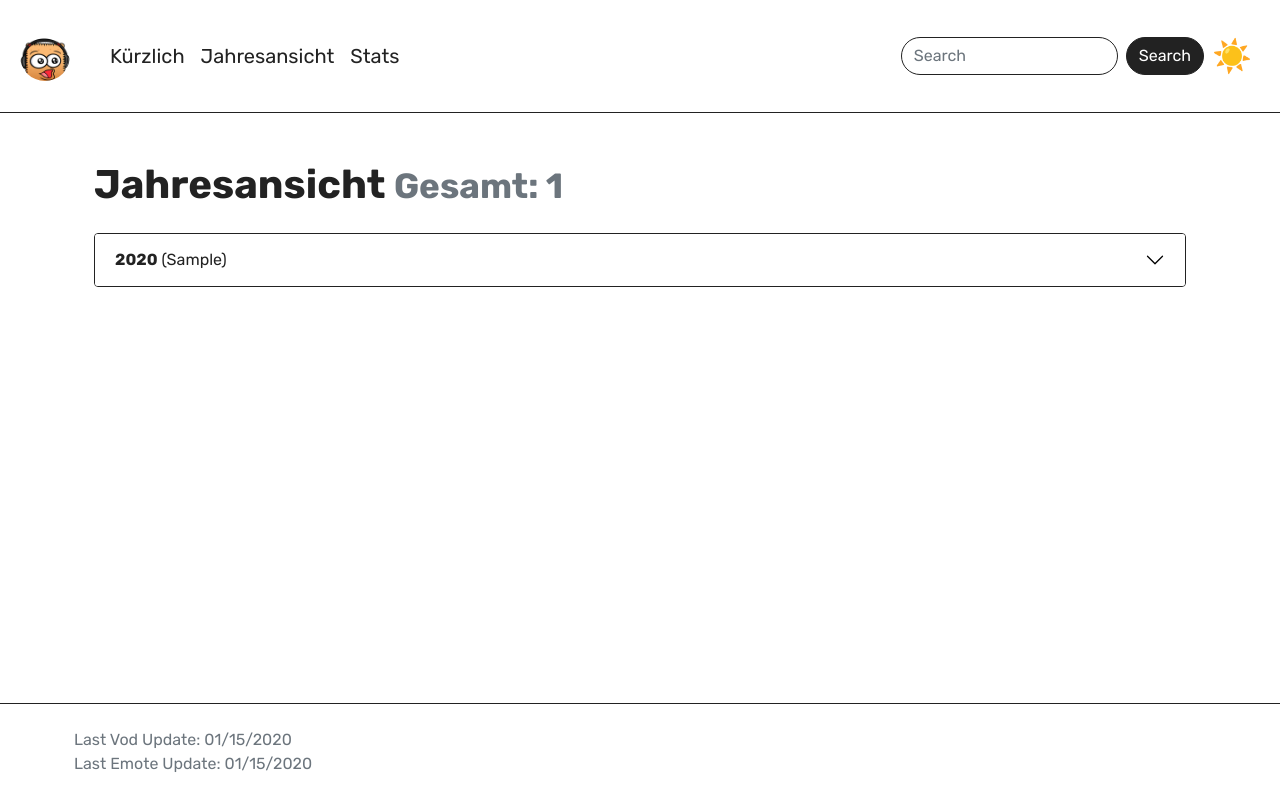
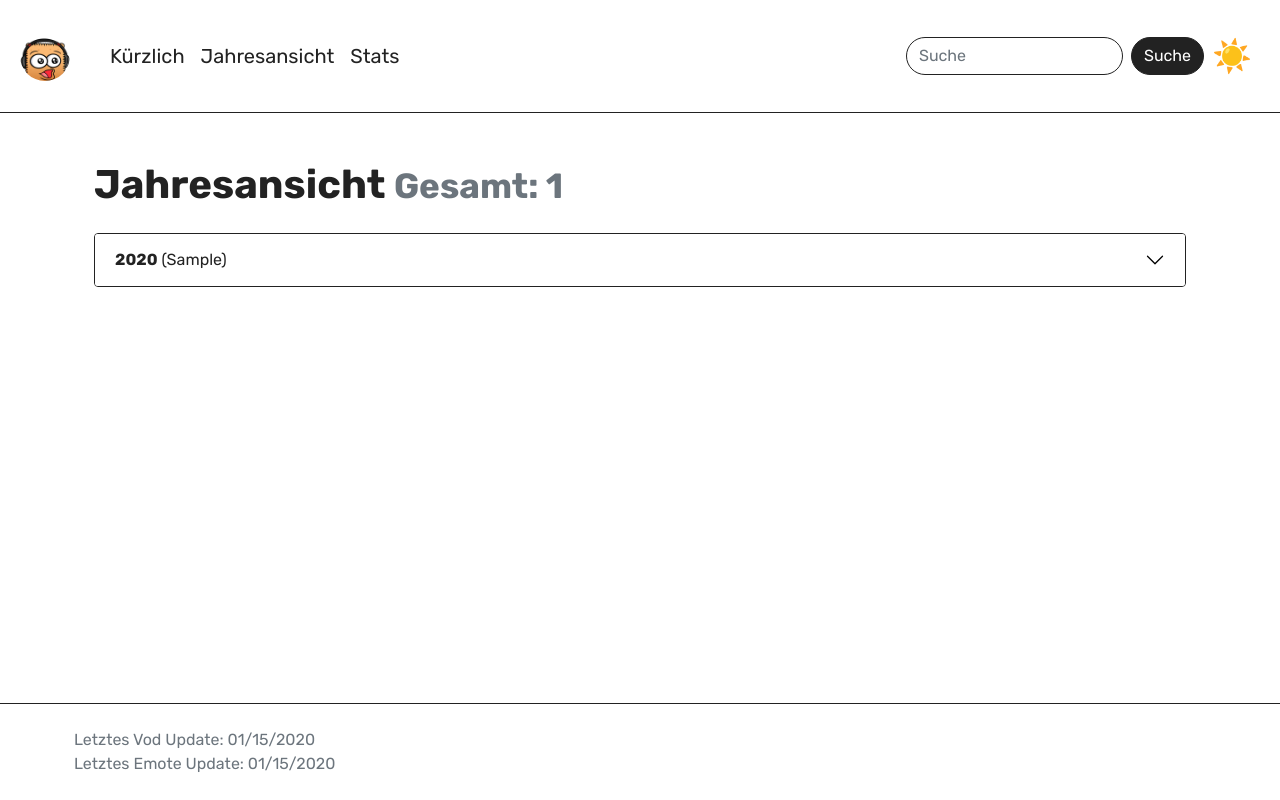
Before and after one commit to seriousm4x/wubbl0rz-archiv, a Django app: template wubbl0rz_archiv/archiv/templates/years.html in a window 1280 px wide. Run offline with Django 3.2, Linux system fonts and the light colour scheme; the template is opened without the code that fills it: most values are stand-ins (such as "Sample title", 1, 10 or a date in 2020); some libraries are stand-ins or nearby versions.

Commit message:
changed: german translation

```diff
--- a/wubbl0rz_archiv/archiv/templates/footer.html
+++ b/wubbl0rz_archiv/archiv/templates/footer.html
@@ -1,6 +1,6 @@
 <footer class="footer mt-auto py-4 border-top">
     <div class="container">
-        <p class="text-muted m-0">Last Vod Update: {{ api_obj.date_vods_updated|date:"SHORT_DATE_FORMAT" }}</p>
-        <p class="text-muted m-0">Last Emote Update: {{ api_obj.date_emotes_updated|date:"SHORT_DATE_FORMAT" }}</p>
+        <p class="text-muted m-0">Letztes Vod Update: {{ api_obj.date_vods_updated|date:"SHORT_DATE_FORMAT" }}</p>
+        <p class="text-muted m-0">Letztes Emote Update: {{ api_obj.date_emotes_updated|date:"SHORT_DATE_FORMAT" }}</p>
     </div>
 </footer>
--- a/wubbl0rz_archiv/archiv/templates/index.html
+++ b/wubbl0rz_archiv/archiv/templates/index.html
@@ -59,7 +59,7 @@
                 <ul class="pagination justify-content-center">
                     {% if vods.has_previous %}
                         <li class="page-item">
-                            <a class="page-link" href="?p=1">First</a>
+                            <a class="page-link" href="?p=1">Erste</a>
                         </li>
                         <li class="page-item pagination-ellipsis text-center">
                             <span>&hellip;</span>
@@ -83,7 +83,7 @@
                             <span>&hellip;</span>
                         </li>
                         <li class="page-item">
-                            <a class="page-link" href="?p={{ vods.paginator.num_pages }}">Last</a>
+                            <a class="page-link" href="?p={{ vods.paginator.num_pages }}">Letzte</a>
                         </li>
                     {% endif %}
                 </ul>
--- a/wubbl0rz_archiv/archiv/templates/navbar.html
+++ b/wubbl0rz_archiv/archiv/templates/navbar.html
@@ -24,9 +24,9 @@
                 </ul>
                 <form class="d-flex search-form" action='{% url "search" %}' autocomplete="off">
                     <div class="autocomplete me-2">
-                        <input id="search" class="form-control" type="search" placeholder="Search" aria-label="Search" name="q" value="{{ searchquery }}" required>
+                        <input id="search" class="form-control" type="search" placeholder="Suche" aria-label="Suche" name="q" value="{{ searchquery }}" required>
                     </div>
-                    <button class="btn" type="submit">Search</button>
+                    <button class="btn" type="submit">Suche</button>
                 </form>
                 <span class="m-2 toggle-dark"></span>
             </div>
--- a/wubbl0rz_archiv/archiv/templates/single_vod.html
+++ b/wubbl0rz_archiv/archiv/templates/single_vod.html
@@ -116,10 +116,10 @@
                     </a>
                 </p>
                 <div class="collapse text-muted" id="collapseExample">
-                    Resolution: {{ vod.resolution }}<br>
+                    Auslösung: {{ vod.resolution }}<br>
                     Bitrate: {{ vod.bitrate|filesizeformat }}it/s<br>
                     FPS: {{ vod.fps|floatformat:0 }}<br>
-                    Size: {{ vod.size|filesizeformat }}
+                    Größe: {{ vod.size|filesizeformat }}
                 </div>
             </div>
         </div>
```
